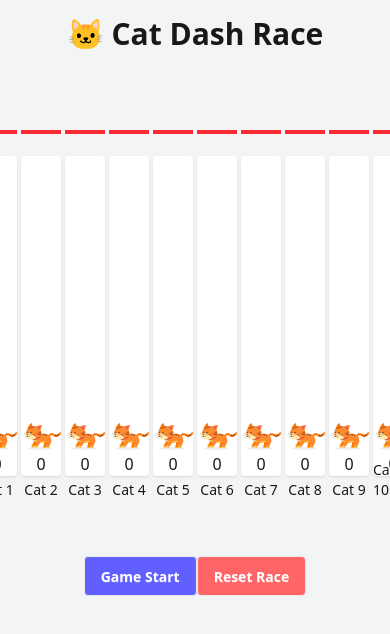
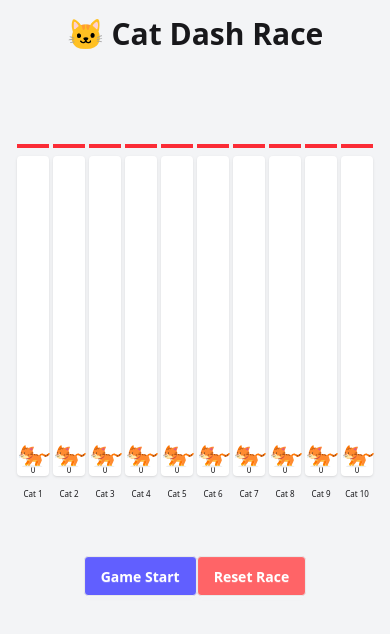
Before and after one commit to SEMohebur/Cat-Dash-Race-Game, a React (Vite) app: page / in a window 390 px wide. Shown: the top 634 px of the page. Built offline with nearby package versions, Linux system fonts and the light colour scheme.

Commit message:
fully responsive

```diff
--- a/src/App.jsx
+++ b/src/App.jsx
@@ -52,7 +52,7 @@ const App = () => {
     setCats((prevCats) => prevCats.map((cat) => ({ ...cat, position: 0 })));
   };
   return (
-    <div className="bg-gray-100 min-h-screen  p-4 sm:p-6 md:p-8 overflow-x-auto">
+    <div className="bg-gray-100 min-h-screen w-full p-4 sm:p-6 md:p-8 overflow-x-auto">
       <h1 className="text-center font-bold text-3xl mb-16">🐱 Cat Dash Race</h1>
 
       {/* TRACK AREA */}
@@ -64,7 +64,7 @@ const App = () => {
             return (
               <div
                 key={i}
-                className={`relative w-10 lg:w-20 h-80 ${
+                className={`relative w-8 lg:w-20 h-80 ${
                   cat.name == winner ? "bg-success" : "bg-white"
                 } rounded shadow flex items-end justify-center`}
               >
@@ -77,22 +77,25 @@ const App = () => {
                 </div>
 
                 {/* Name */}
-                <div className="absolute -bottom-6 text-sm font-medium">
+                <div className="absolute -bottom-6 text-[8px] lg:text-sm font-medium">
                   {cat.name}
                 </div>
                 <div className=" flex flex-col">
                   {cat.name == winner && (
                     <div>
-                      <img src={winImg} alt="" className=" h-12 rounded-full" />
+                      <img
+                        src={winImg}
+                        alt=""
+                        className=" h-6 lg:h-12 rounded-full"
+                      />
                     </div>
                   )}
-                  <p className=" text-center">{cat.position}</p>
+                  <p className=" text-center text-[8px] lg:text-sm">
+                    {cat.position}
+                  </p>
                 </div>
 
-                <div
-                  style={{ bottom: `${107}%` }}
-                  className="absolute  w-full h-1 bg-red-500"
-                ></div>
+                <div className="absolute mb-82 lg:mb-85 w-full h-1 bg-red-500"></div>
               </div>
             );
           })}
--- a/src/component/Cat.jsx
+++ b/src/component/Cat.jsx
@@ -23,7 +23,7 @@ const Cat = ({ isPlaying }) => {
         lottieRef={lottieRef}
         animationData={catRun}
         loop
-        className={`h-20 mb-0 ${catPlay ? "rotate-[90deg]" : ""}`}
+        className={`h-10 lg:h-20 mb-0 ${catPlay ? "rotate-[90deg]" : ""}`}
       />
     </div>
   );
```
